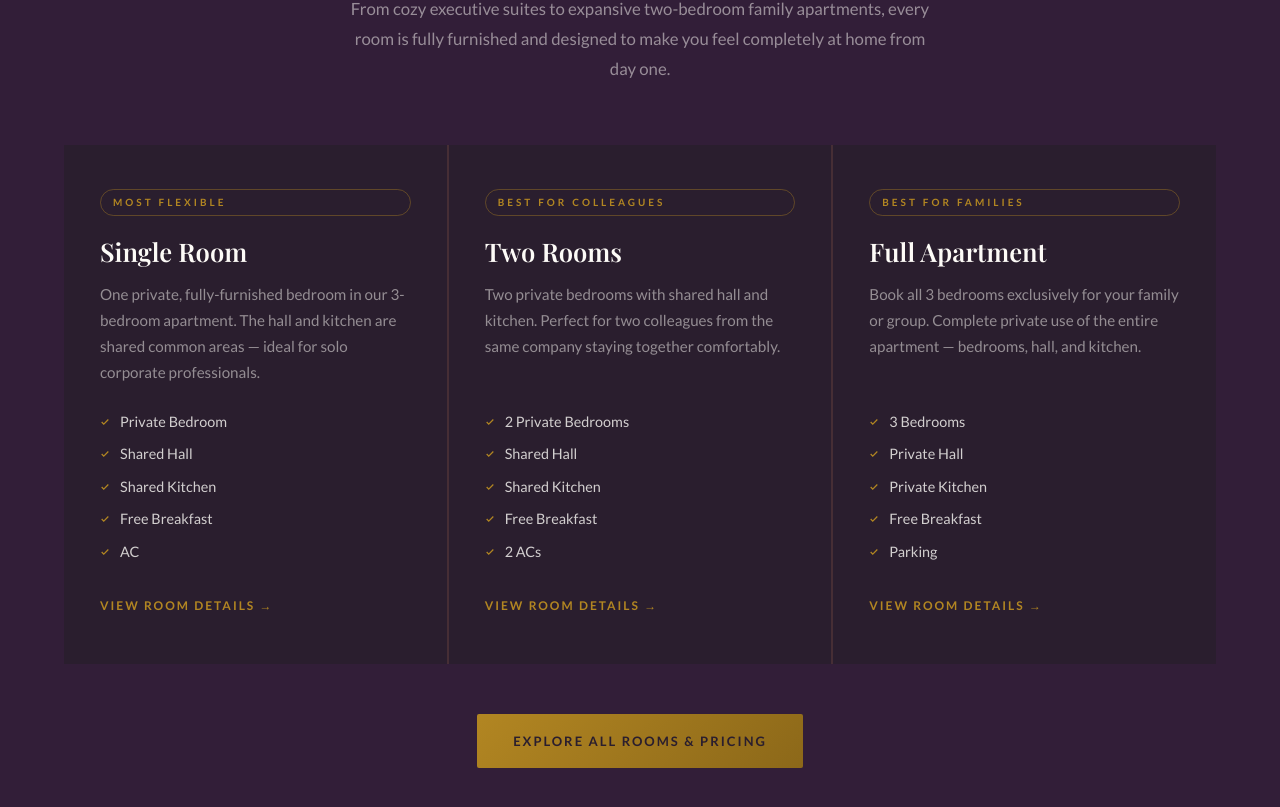
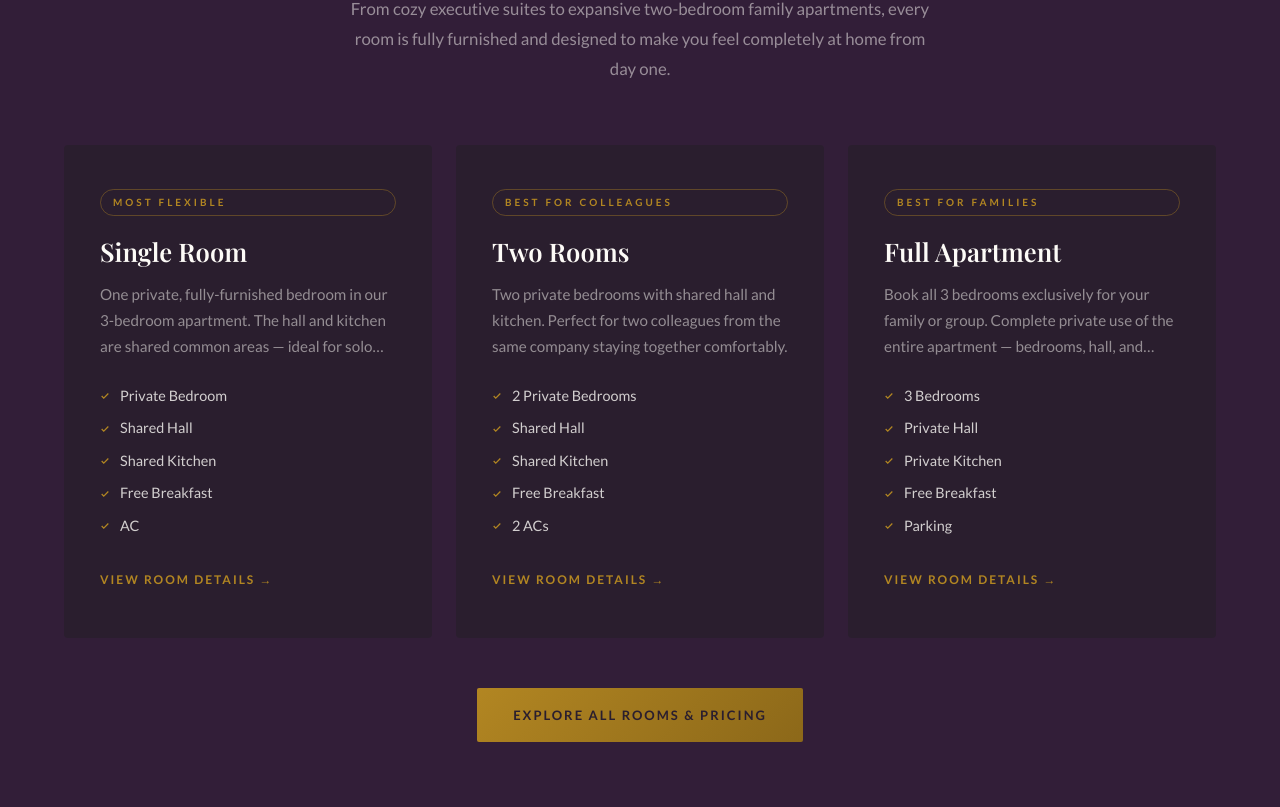
Before and after one commit to GOKULDEV0/rockfortstayinn_website, a React (Vite) app: page / in a window 1280 px wide. Shown: the part 1163-1970 px from the top of the page. Built offline with nearby package versions, Linux system fonts and the light colour scheme; a web font is replaced by a local one.

Commit message:
Add gap between cards and use line-clamping for perfect horizontal alignment

```diff
--- a/src/components/Rooms.css
+++ b/src/components/Rooms.css
@@ -85,12 +85,12 @@
 .rooms-grid {
   display: grid;
   grid-template-columns: repeat(3, 1fr);
-  gap: 2px;
-  background: rgba(178,134,34,0.1);
+  gap: 24px;
 }
 
 .room-card {
   background-color: var(--dark);
+  border-radius: 4px;
   overflow: hidden;
   transition: all 0.4s ease;
   display: flex;
@@ -183,6 +183,10 @@
   color: var(--white-50);
   line-height: 1.7;
   margin-bottom: 20px;
+  display: -webkit-box;
+  -webkit-line-clamp: 4;
+  -webkit-box-orient: vertical;
+  overflow: hidden;
 }
 
 /* Features */
--- a/src/pages/Home.css
+++ b/src/pages/Home.css
@@ -152,13 +152,13 @@
 .rooms-teaser-grid {
   display: grid;
   grid-template-columns: repeat(3, 1fr);
-  gap: 2px;
+  gap: 24px;
   margin-bottom: 50px;
-  background-color: rgba(178,134,34,0.15);
 }
 
 .room-teaser-card {
   background-color: var(--dark);
+  border-radius: 4px;
   padding: 44px 36px;
   border-bottom: 3px solid transparent;
   transition: all 0.3s ease;
@@ -199,7 +199,10 @@
   color: var(--white-50);
   line-height: 1.7;
   margin-bottom: 24px;
-  flex: 1;
+  display: -webkit-box;
+  -webkit-line-clamp: 3;
+  -webkit-box-orient: vertical;
+  overflow: hidden;
 }
 
 .rtc-features {
@@ -221,6 +224,7 @@
 .rtc-features li svg { color: var(--gold); flex-shrink: 0; }
 
 .rtc-btn {
+  margin-top: auto;
   display: inline-block;
   font-size: 12px;
   font-weight: 700;
```
